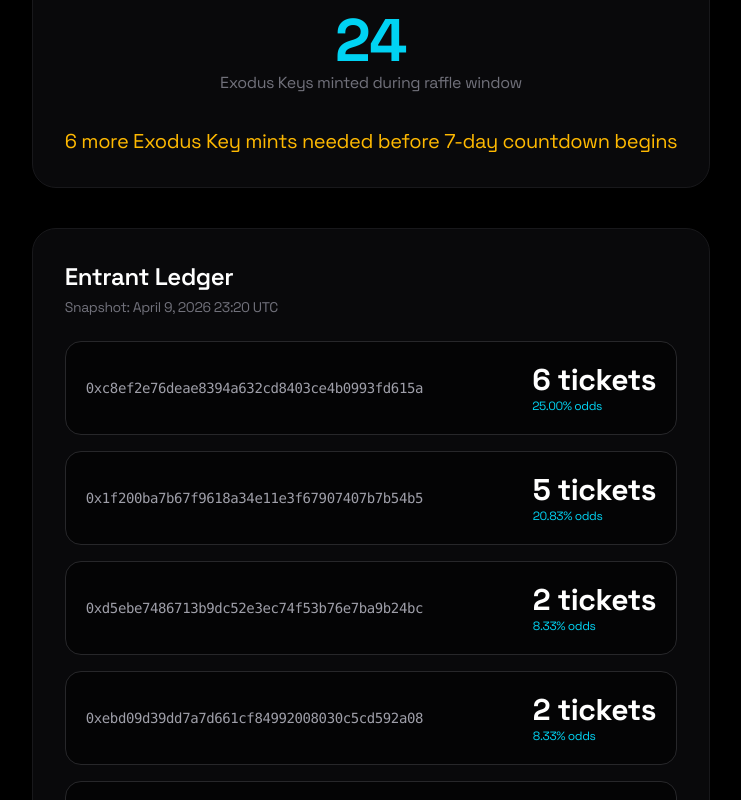
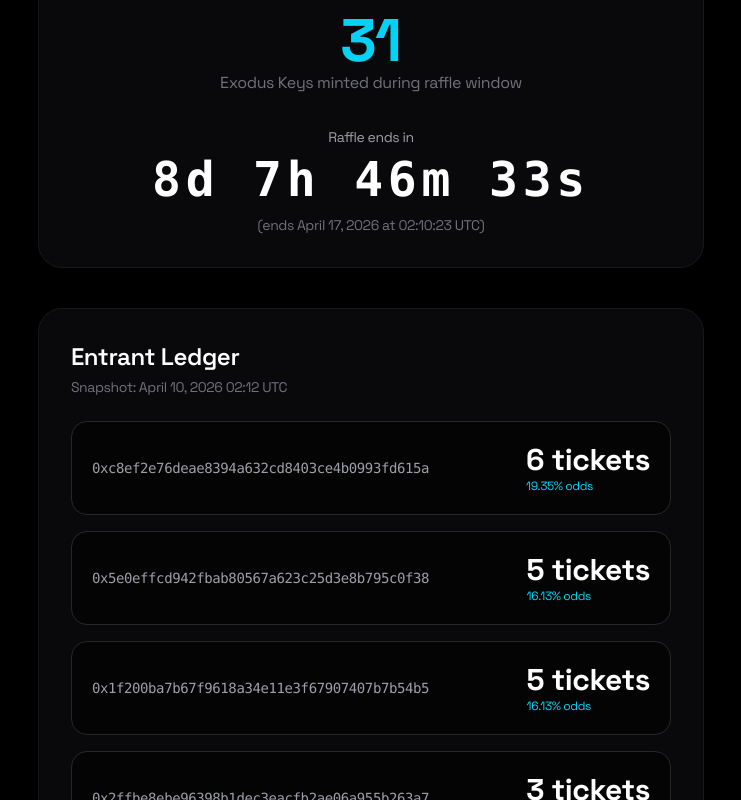
Before and after one commit to GridPhantoms/grid-keys-points, a Next.js app: page /raffle in a window 1280 px wide. Shown: the part 860-1660 px from the top of the page, without its empty margins (269-1010 px from the left). Built offline with nearby package versions, Linux system fonts and the light colour scheme.

Commit message:
Update raffle countdown timer with exact end time and wording

```diff
--- a/app/raffle/page.tsx
+++ b/app/raffle/page.tsx
@@ -8,9 +8,11 @@ export default function RaffleTracker() {
   const [totalTickets, setTotalTickets] = useState(0);
   const [entrants, setEntrants] = useState<any[]>([]);
   const [loading, setLoading] = useState(true);
-  const [countdownEnd, setCountdownEnd] = useState<number | null>(null);
-  const [lastSnapshot] = useState("April 9, 2026 23:20 UTC"); // Updated UTC time
+  const [lastSnapshot] = useState("April 10, 2026 02:12 UTC");
   const [menuOpen, setMenuOpen] = useState(false);
+
+  // Exact timestamp of the 30th mint (Token #406) — 2026-04-10 02:10:23 UTC
+  const RAFFLE_30TH_MINT_TIMESTAMP = 1775787023000; // milliseconds
 
   useEffect(() => {
     const loadSnapshot = async () => {
@@ -55,13 +57,34 @@ export default function RaffleTracker() {
     loadSnapshot();
   }, []);
 
-  const formatCountdown = (endTime: number) => {
-    const diff = Math.max(0, endTime - Date.now());
+  // Live countdown (updates every second)
+  const [countdown, setCountdown] = useState("Calculating...");
+
+  useEffect(() => {
+    const updateCountdown = () => {
+      const now = Date.now();
+      const endTime = RAFFLE_30TH_MINT_TIMESTAMP + 7 * 24 * 60 * 60 * 1000; // +7 days
+
+      const diff = endTime - now;
+
+      if (diff <= 0) {
+        setCountdown("Raffle has ended");
+        return;
+      }
+
       const days = Math.floor(diff / (1000 * 60 * 60 * 24));
       const hours = Math.floor((diff % (1000 * 60 * 60 * 24)) / (1000 * 60 * 60));
       const minutes = Math.floor((diff % (1000 * 60 * 60)) / (1000 * 60));
-    return `${days}d ${hours}h ${minutes}m`;
+      const seconds = Math.floor((diff % (1000 * 60)) / 1000);
+
+      setCountdown(`${days}d ${hours}h ${minutes}m ${seconds}s`);
     };
+
+    updateCountdown();
+    const interval = setInterval(updateCountdown, 1000);
+
+    return () => clearInterval(interval);
+  }, []);
 
   return (
     <div className="min-h-screen bg-black text-white flex flex-col">
@@ -144,7 +167,10 @@ export default function RaffleTracker() {
     <div className="mt-8 text-center">
       <p className="text-sm text-zinc-400 mb-2">Raffle ends in</p>
       <p className="text-5xl font-mono font-bold text-white tracking-widest">
-                {countdownEnd ? formatCountdown(countdownEnd) : '—'}
+        {countdown}
+      </p>
+      <p className="text-sm text-zinc-500 mt-3">
+        (ends April 17, 2026 at 02:10:23 UTC)
       </p>
     </div>
   )}
```
Also changed, not shown: public/raffle-snapshot.csv. Lines whose indentation alone changed are shown as unchanged.
